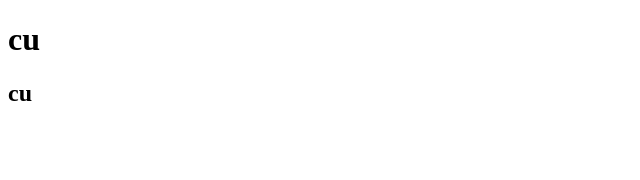
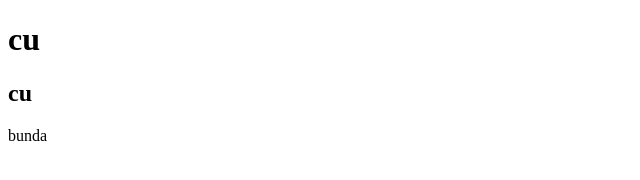
Before and after one commit to uAbyzou/wertyurte, a plain HTML site: page index.html in a window 1280 px wide. Shown: the full height of the page, 0-640 px from the left. Drawn offline with Linux system fonts and the light colour scheme.

Commit message:
ty7jik
t 6y76y7k

```diff
--- a/index.html
+++ b/index.html
@@ -9,6 +9,7 @@
 <body>
     <h1>cu</h1>
     <h2>cu</h2>
+    <p>bunda</p>
 
 </body>
 </html>
```
